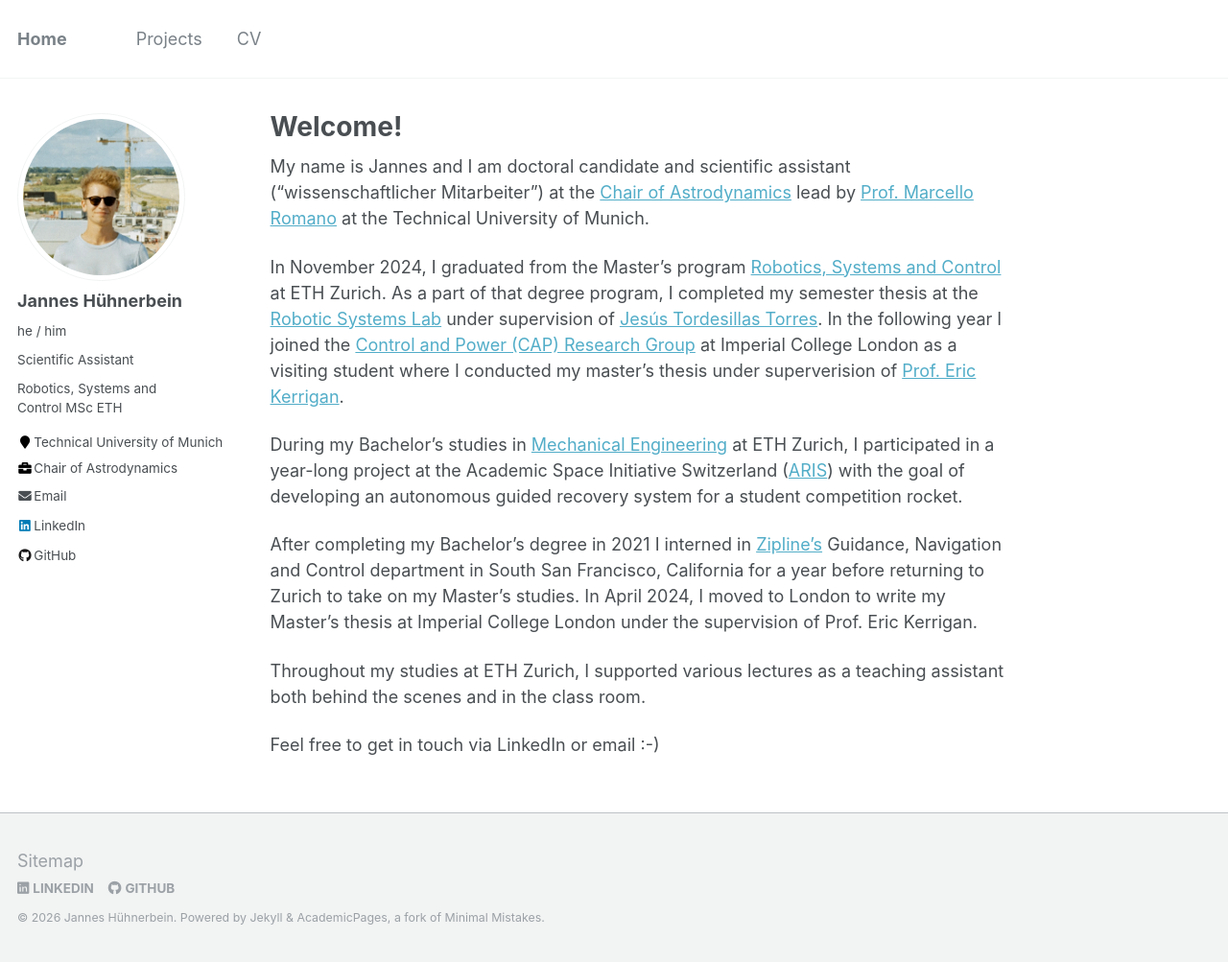
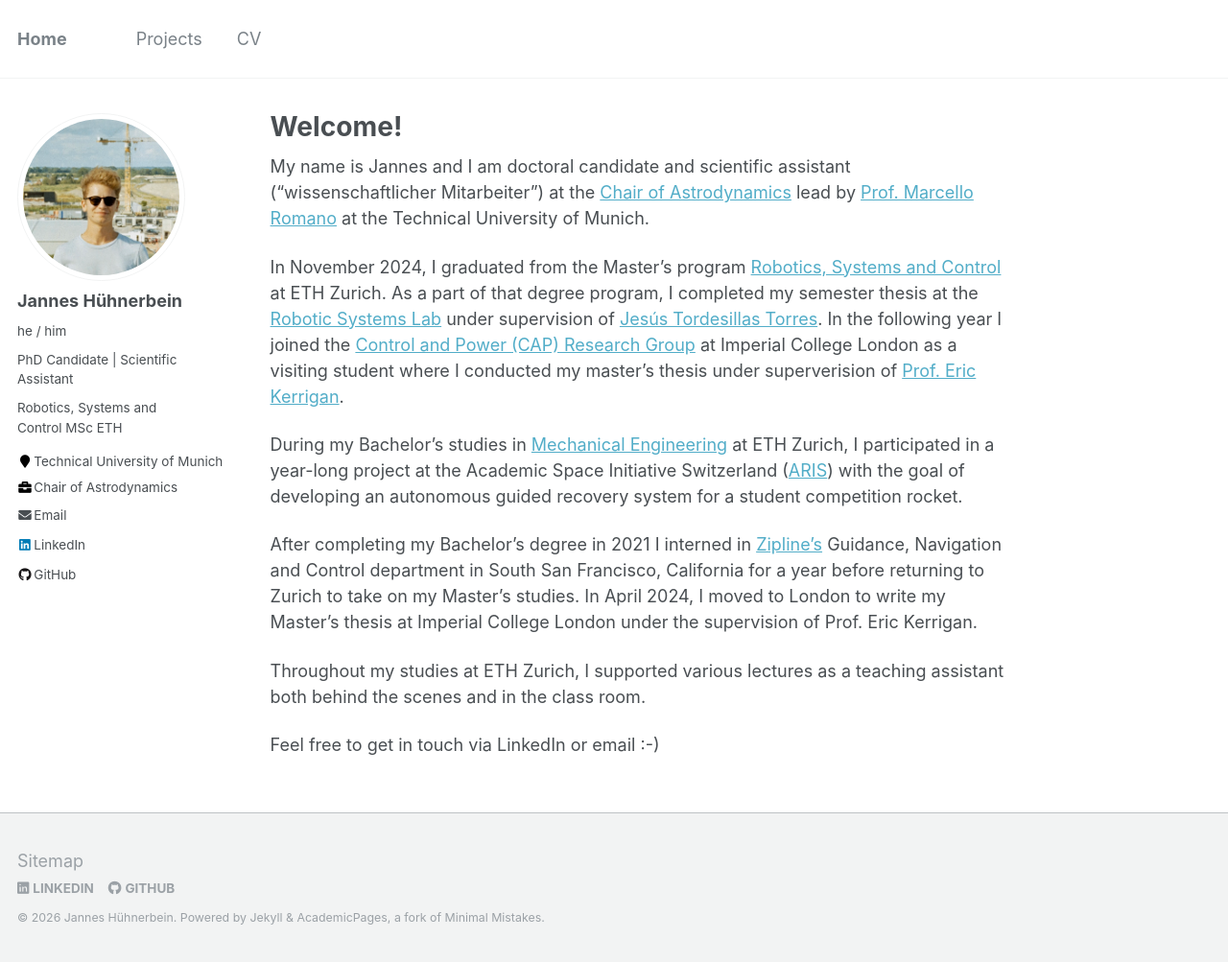
Before and after one commit to janneshb/huehnerbe.in, a Jekyll site: the page built from _pages/about.md, in a window 1280 px wide and 1003 px high. Shown: the whole window at 96% size. Built offline with Jekyll 4.4.1, drawn with Linux system fonts in a browser that asks for light colours; comment, search, counter and statistics services are not loaded.

Commit message:
updated bio

```diff
--- a/_config.yml
+++ b/_config.yml
@@ -24,7 +24,7 @@ author:
   avatar: "profile.jpeg"
   name: "Jannes Hühnerbein"
   pronouns: "he / him"
-  bio: "Scientific Assistant"
+  bio: "PhD Candidate | Scientific Assistant"
   edu: "Robotics, Systems and Control MSc ETH"
   location: "Technical University of Munich"
   employer: "Chair of Astrodynamics"
```
